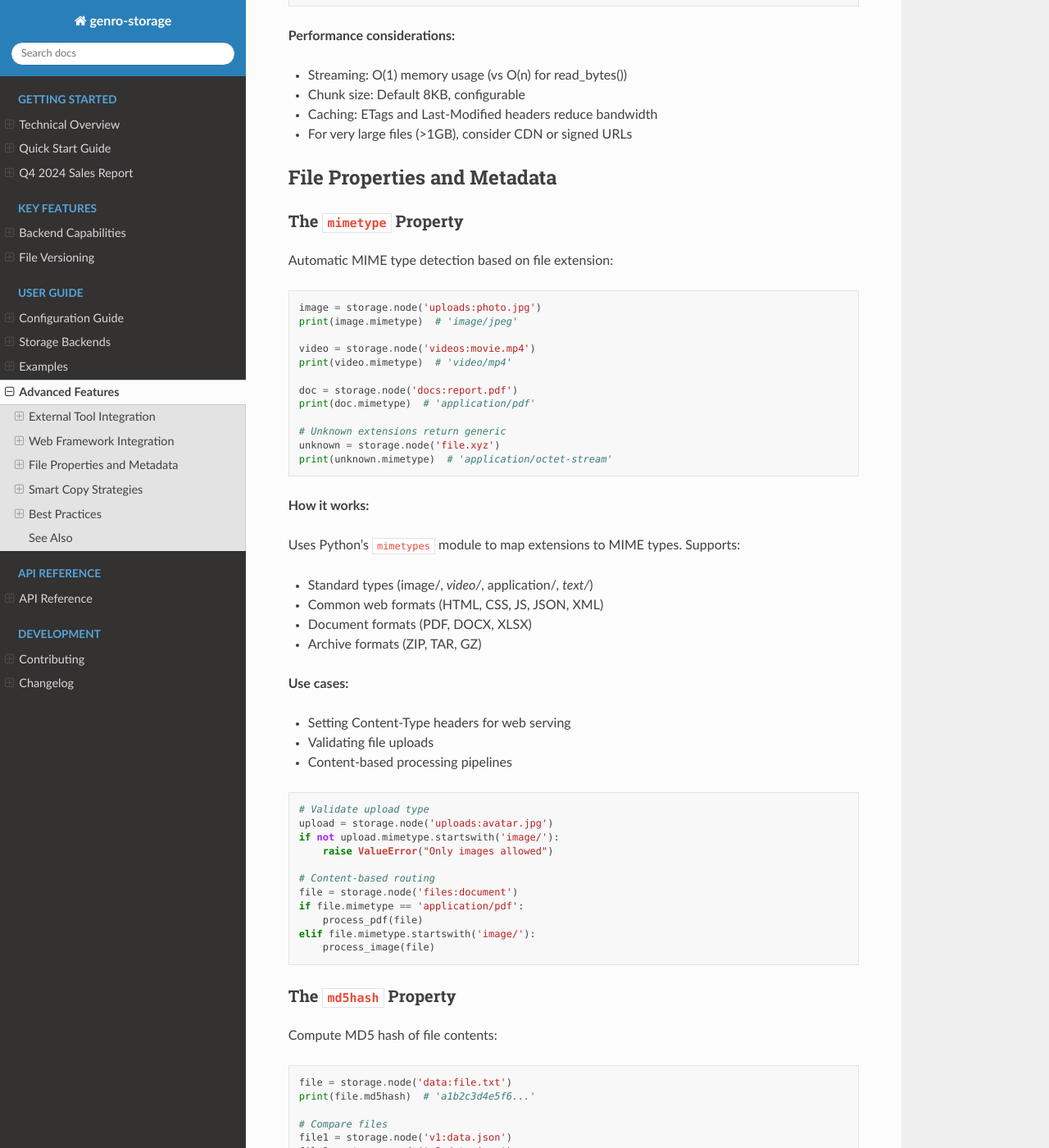
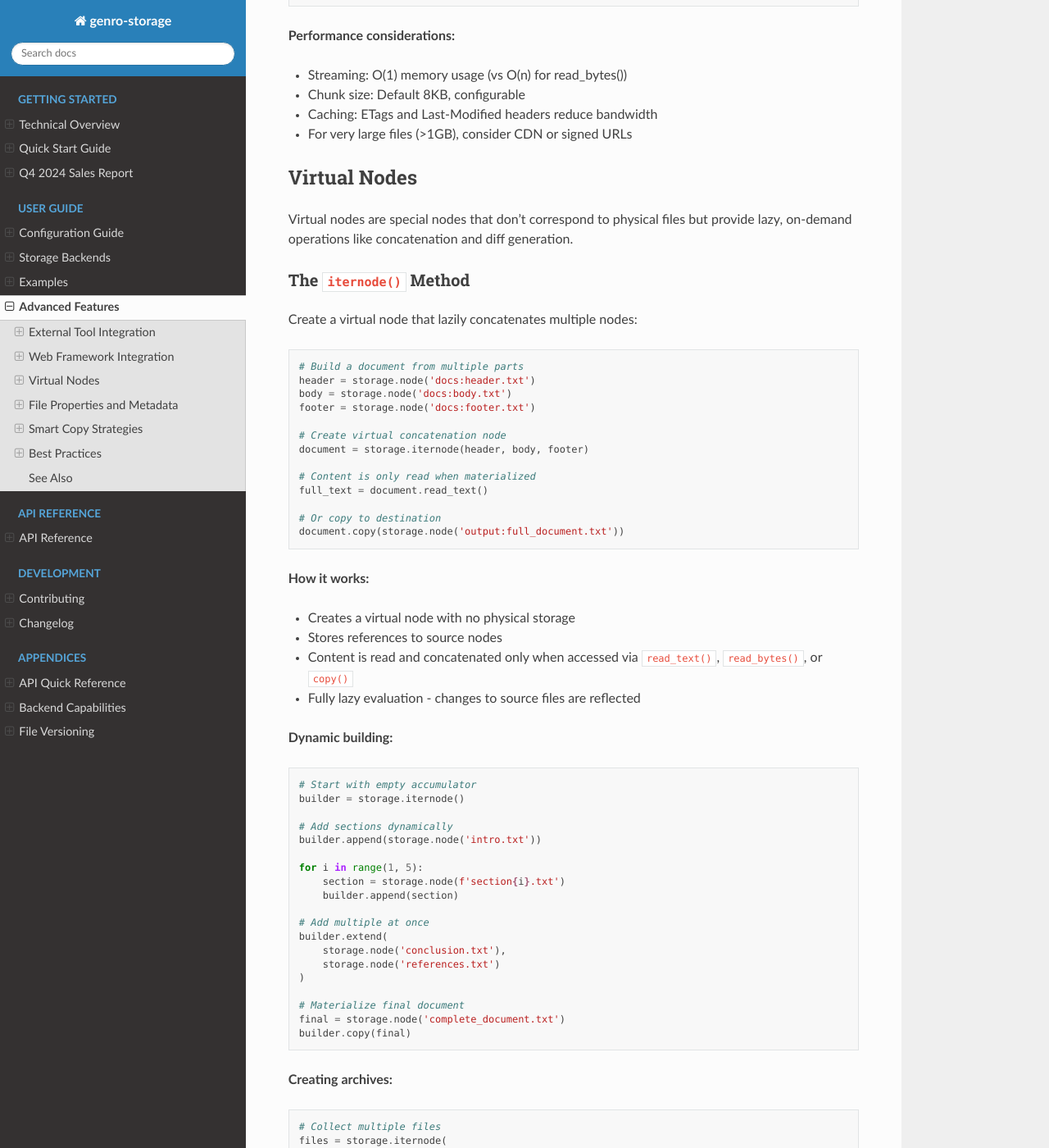
Before and after one commit to genropy/genro-storage, a Sphinx documentation site: the page built from docs/advanced.rst, in a window 1280 px wide and 1400 px high, scrolled down 5932 px. Shown: the whole window at 82% size. Built offline with Sphinx 7.4.7 and the Read the Docs theme 3.1.0, drawn with Linux system fonts in a browser that asks for light colours; some of the changed text lies outside the part shown.

Commit message:
feat: Add virtual nodes and interactive Jupyter tutorials
This commit introduces two major features:

**1. Virtual Nodes (iternode, diffnode, zip)**

New lazy-evaluation virtual nodes for efficient operations:

- iternode() - Lazy concatenation of multiple nodes
  - Builds content from multiple sources without intermediate files
  - Supports append() and extend() for dynamic building
  - Content materialized only when accessed via read_*() or copy()

- diffnode() - Lazy unified diff generation
  - Generates unified diff between two text files on-demand
  - Binary file detection with proper error handling

- zip() method - Create ZIP archives from nodes
  - Works on regular files, directories, and iternodes
  - Creates in-memory ZIP archives with zipfile module

Implementation details:
- Virtual nodes return exists=False (no physical storage)
- Cannot write to virtual nodes (read-only by design)
- Fully lazy evaluation - changes to sources reflected
- 28 new tests, coverage increased from 80% to 81%

**2. Interactive Jupyter Tutorials**

Complete tutorial series with 8 progressive notebooks (~175KB):

- 01_quickstart.ipynb (15min) - Basic operations and concepts
- 02_backends_and_mounts.ipynb (20min) - Storage configuration
- 03_file_operations.ipynb (25min) - File and directory ops
- 04_virtual_nodes.ipynb (30min) - Virtual nodes tutorial
- 05_copy_strategies.ipynb (25min) - Skip strategies & filtering
- 06_versioning.ipynb (30min) - S3 versioning features
- 07_advanced_features.ipynb (35min) - Advanced integrations
- 08_real_world_examples.ipynb (40min) - Production use cases

Tutorial features:
- Progressive learning path (beginner to advanced)
- Runnable code examples with explanations
- "Try it yourself" exercises for experimentation
- Self-contained with memory backend examples
- Real-world production patterns

**3. Documentation Updates**

- Added Virtual Nodes section to advanced features docs
- Created comprehensive API Quick Reference as appendix
- Reorganized documentation with Appendices section
- Added notebooks/README.md with learning guide
- Verified no references to "claude" in documentation

**Test Coverage:**
- All 274 tests passing (246 existing + 28 new)
- Coverage: 81% (up from 80%)

Test breakdown:
- TestIterNode: 11 tests for concatenation and lazy eval
- TestDiffNode: 8 tests for diff generation
- TestZipMethod: 5 tests for ZIP archives
- TestIntegration: 4 tests for complete workflows

```diff
--- a/docs/advanced.rst
+++ b/docs/advanced.rst
@@ -315,6 +315,179 @@
 - Chunk size: Default 8KB, configurable
 - Caching: ETags and Last-Modified headers reduce bandwidth
 - For very large files (>1GB), consider CDN or signed URLs
+
+Virtual Nodes
+-------------
+
+Virtual nodes are special nodes that don't correspond to physical files but provide lazy,
+on-demand operations like concatenation and diff generation.
+
+The ``iternode()`` Method
+~~~~~~~~~~~~~~~~~~~~~~~~~~
+
+Create a virtual node that lazily concatenates multiple nodes:
+
+.. code-block:: python
+
+    # Build a document from multiple parts
+    header = storage.node('docs:header.txt')
+    body = storage.node('docs:body.txt')
+    footer = storage.node('docs:footer.txt')
+
+    # Create virtual concatenation node
+    document = storage.iternode(header, body, footer)
+
+    # Content is only read when materialized
+    full_text = document.read_text()
+
+    # Or copy to destination
+    document.copy(storage.node('output:full_document.txt'))
+
+**How it works:**
+
+- Creates a virtual node with no physical storage
+- Stores references to source nodes
+- Content is read and concatenated only when accessed via ``read_text()``, ``read_bytes()``, or ``copy()``
+- Fully lazy evaluation - changes to source files are reflected
+
+**Dynamic building:**
+
+.. code-block:: python
+
+    # Start with empty accumulator
+    builder = storage.iternode()
+
+    # Add sections dynamically
+    builder.append(storage.node('intro.txt'))
+
+    for i in range(1, 5):
+        section = storage.node(f'section{i}.txt')
+        builder.append(section)
+
+    # Add multiple at once
+    builder.extend(
+        storage.node('conclusion.txt'),
+        storage.node('references.txt')
+    )
+
+    # Materialize final document
+    final = storage.node('complete_document.txt')
+    builder.copy(final)
+
+**Creating archives:**
+
+.. code-block:: python
+
+    # Collect multiple files
+    files = storage.iternode(
+        storage.node('file1.txt'),
+        storage.node('file2.txt'),
+        storage.node('file3.txt')
+    )
+
+    # Create ZIP archive
+    zip_bytes = files.zip()
+
+    # Save ZIP
+    archive = storage.node('backup.zip')
+    archive.write_bytes(zip_bytes)
+
+The ``diffnode()`` Method
+~~~~~~~~~~~~~~~~~~~~~~~~~~
+
+Create a virtual node that generates unified diffs between two files:
+
+.. code-block:: python
+
+    # Compare two versions
+    version1 = storage.node('docs:config_v1.txt')
+    version2 = storage.node('docs:config_v2.txt')
+
+    # Create diff node
+    diff = storage.diffnode(version1, version2)
+
+    # Generate diff output
+    changes = diff.read_text()
+    print(changes)
+
+    # Or save to file
+    diff.copy(storage.node('changes.diff'))
+
+**How it works:**
+
+- Creates a virtual node that compares two text files
+- Generates unified diff format (like ``diff -u``)
+- Only computes diff when content is accessed
+- Raises ``ValueError`` for binary files
+
+**Use cases:**
+
+.. code-block:: python
+
+    # Track configuration changes
+    old_config = storage.node('s3:prod/config.json')
+    new_config = storage.node('s3:staging/config.json')
+
+    changes = storage.diffnode(old_config, new_config)
+    if changes.read_text():
+        notify_admins(changes.read_text())
+
+    # Compare file versions (with versioning)
+    current = storage.node('s3:document.txt')
+    previous = storage.node('s3:document.txt', version=-2)
+
+    diff = storage.diffnode(previous, current)
+    diff.copy(storage.node('changelog.diff'))
+
+Virtual Node Properties
+~~~~~~~~~~~~~~~~~~~~~~~~
+
+Virtual nodes have special characteristics:
+
+.. code-block:: python
+
+    node = storage.iternode(file1, file2)
+
+    # Always False - no physical storage
+    print(node.exists)  # False
+
+    # Cannot write to virtual nodes
+    node.write_text('data')  # Raises ValueError
+
+    # Can read (materializes content)
+    content = node.read_text()  # Works
+
+    # Can copy (materializes and writes to destination)
+    node.copy(storage.node('output.txt'))  # Works
+
+    # iternode supports append/extend
+    node.append(file3)  # Works for iternode
+    node.extend(file4, file5)  # Works for iternode
+
+    # diffnode does not support modification
+    diff_node.append(...)  # Raises ValueError
+
+**When to use virtual nodes:**
+
+✅ **Use iternode when:**
+
+- Building documents from multiple sources
+- Creating reports with dynamic sections
+- Lazy concatenation without intermediate files
+- Creating archives from multiple files
+
+✅ **Use diffnode when:**
+
+- Comparing file versions
+- Generating change reports
+- Tracking configuration differences
+- Creating patch files
+
+❌ **Don't use virtual nodes when:**
+
+- You need to check if content exists (use ``exists`` on source nodes)
+- You need to write/modify content (materialize to real node first)
+- You need file metadata (size, mtime, etc.)
 
 File Properties and Metadata
 -----------------------------
```
Also changed, not shown: docs/api_reference.rst (added, +478 -0 lines), docs/index.rst (+8 -7 lines), notebooks/README.md (added), 12 other files.
